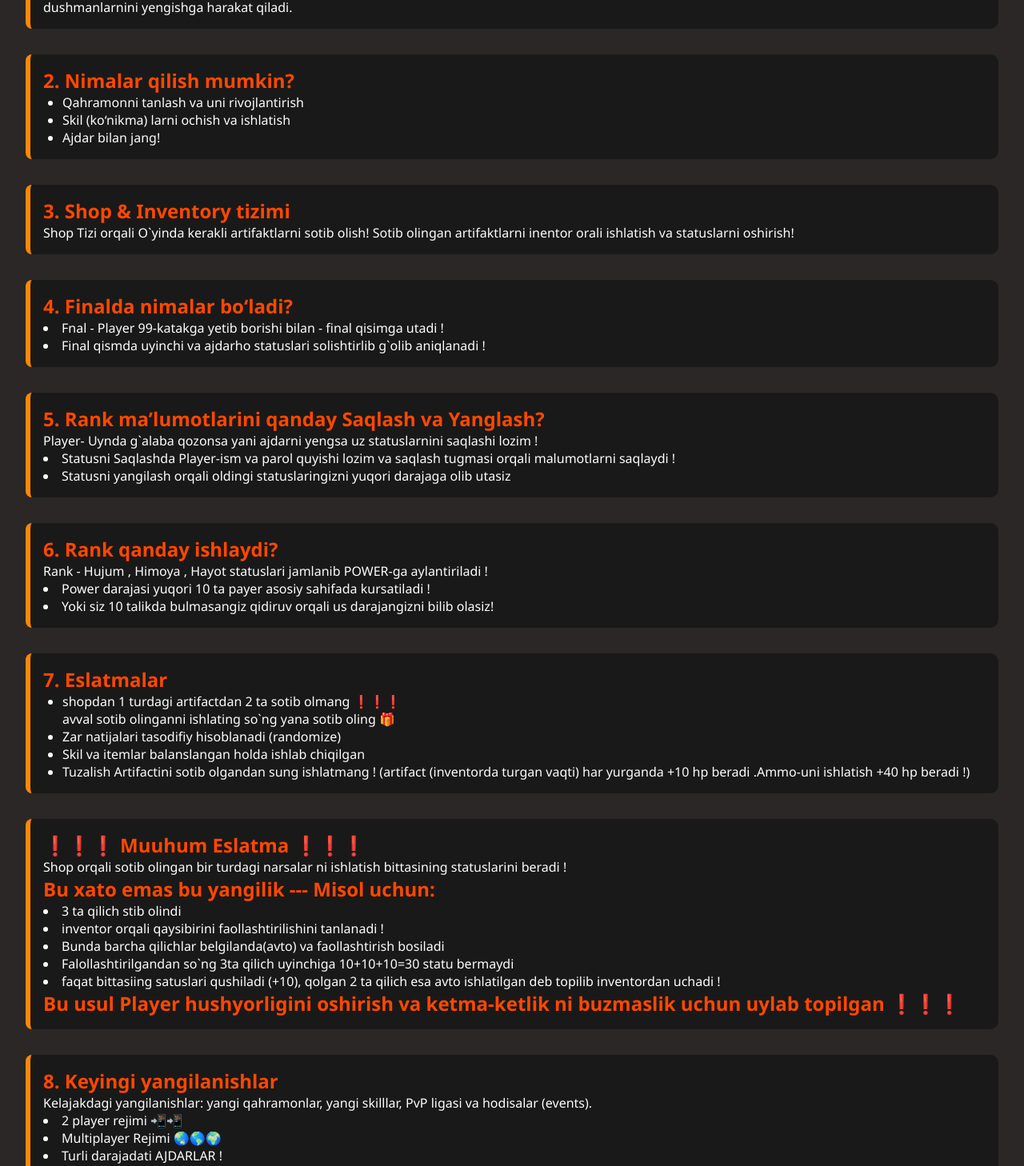
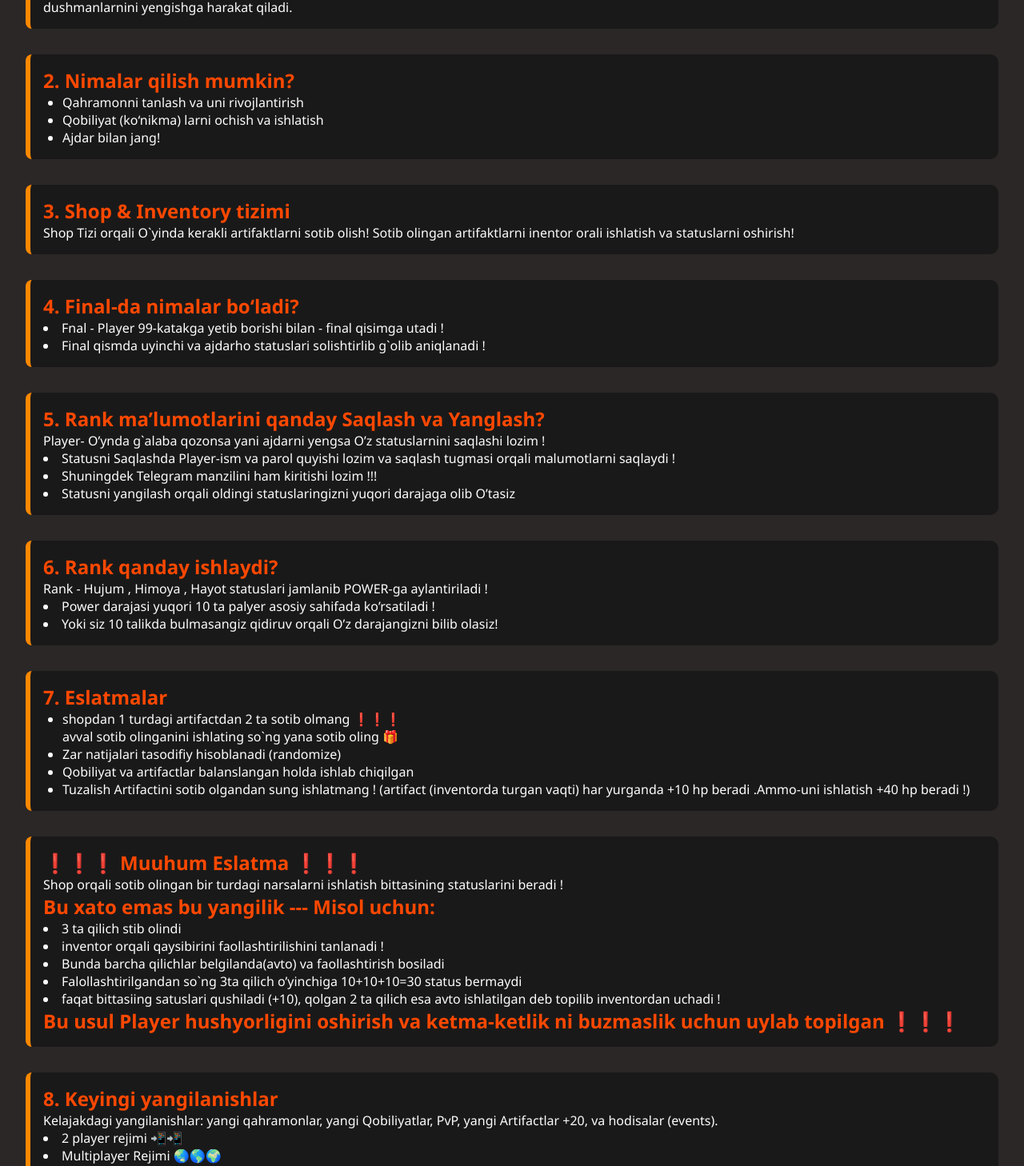
Before and after one commit to Suhrob077/Dice-War, a React (Vite) app: page /abought in a window 1280 px wide. Shown: the part 180-1638 px from the top of the page at 80% size. Built offline with nearby package versions, Linux system fonts and the light colour scheme.

Commit message:
Update 0.1.2

```diff
--- a/src/components/Home/Abought.jsx
+++ b/src/components/Home/Abought.jsx
@@ -11,7 +11,7 @@ const Abought = () => {
         <h2>1. O‘yin mazmuni</h2>
         <p>
           Dice War — bu zarlar orqali jang qilinadigan strategik o‘yin. Har bir
-          o‘yinchi o‘z qahramonini tanlaydi va kuch, himoya, yashas kabi
+          o‘yinchi o‘z qahramonini tanlaydi va kuch, himoya, yashash kabi
           ko‘rsatkichlarni oshirib, dushmanlarnini yengishga harakat qiladi.
         </p>
         {/* <img src="/images/gameplay.png" alt="Game overview" /> */}
@@ -21,7 +21,7 @@ const Abought = () => {
         <h2>2. Nimalar qilish mumkin?</h2>
         <ul>
           <li>Qahramonni tanlash va uni rivojlantirish</li>
-          <li>Skil (ko‘nikma) larni ochish va ishlatish</li>
+          <li>Qobiliyat (ko‘nikma) larni ochish va ishlatish</li>
           <li>Ajdar bilan jang!</li>
         </ul>
         {/* <img src="/images/skills.png" alt="Skills preview" /> */}
@@ -37,7 +37,7 @@ const Abought = () => {
       </section>
 
       <section>
-        <h2>4. Finalda nimalar bo‘ladi?</h2>
+        <h2>4. Final-da nimalar bo‘ladi?</h2>
         <li>
           Fnal - Player 99-katakga yetib borishi bilan - final qisimga utadi !
         </li>
@@ -50,13 +50,16 @@ const Abought = () => {
       <section>
         <h2>5. Rank ma’lumotlarini qanday Saqlash va Yanglash?</h2>
         <p>
-          Player- Uynda g`alaba qozonsa yani ajdarni yengsa uz statuslarnini saqlashi lozim !
+          Player- O’ynda g`alaba qozonsa yani ajdarni yengsa O’z statuslarnini saqlashi lozim !
         </p>
         <li>
           Statusni Saqlashda Player-ism va parol quyishi lozim va saqlash tugmasi orqali malumotlarni saqlaydi !
         </li>
         <li>
-          Statusni yangilash orqali oldingi statuslaringizni yuqori darajaga olib utasiz
+          Shuningdek Telegram manzilini ham kiritishi lozim !!!
+        </li>
+        <li>
+          Statusni yangilash orqali oldingi statuslaringizni yuqori darajaga olib O’tasiz
         </li>
         {/* <img src="/images/rank_data.png" alt="Rank data" /> */}
       </section>
@@ -67,10 +70,10 @@ const Abought = () => {
           Rank - Hujum , Himoya , Hayot statuslari jamlanib POWER-ga aylantiriladi !
         </p>
         <li>
-          Power darajasi yuqori 10 ta payer asosiy sahifada kursatiladi !
+          Power darajasi yuqori 10 ta palyer asosiy sahifada ko’rsatiladi !
         </li>
         <li>
-          Yoki siz 10 talikda bulmasangiz qidiruv orqali us darajangizni bilib olasiz!
+          Yoki siz 10 talikda bulmasangiz qidiruv orqali O’z darajangizni bilib olasiz!
         </li>
         {/* <img src="/images/rank_progression.png" alt="Rank stages" /> */}
       </section>
@@ -79,9 +82,9 @@ const Abought = () => {
         <h2>7. Eslatmalar</h2>
         <ul>
           <li>shopdan 1 turdagi artifactdan 2 ta sotib olmang ❗❗❗</li>
-          <p>avval sotib olinganni ishlating so`ng yana sotib oling 🎁</p>
+          <p>avval sotib olinganini ishlating so`ng yana sotib oling 🎁</p>
           <li>Zar natijalari tasodifiy hisoblanadi (randomize)</li>
-          <li>Skil va itemlar balanslangan holda ishlab chiqilgan</li>
+          <li>Qobiliyat va artifactlar balanslangan holda ishlab chiqilgan</li>
           <li>Tuzalish Artifactini sotib olgandan sung ishlatmang ! (artifact (inventorda turgan vaqti) har yurganda +10 hp beradi .Ammo-uni ishlatish  +40 hp beradi !)</li>
         </ul>
         {/* <img src="/images/tips.png" alt="Tips" /> */}
@@ -90,7 +93,7 @@ const Abought = () => {
       <section>
       <h2>❗❗❗ Muuhum Eslatma ❗❗❗ </h2>
       <p>
-        Shop orqali sotib olingan bir turdagi narsalar ni ishlatish bittasining statuslarini beradi !
+        Shop orqali sotib olingan bir turdagi narsalarni ishlatish bittasining statuslarini beradi !
       </p>
       <h2>
         Bu xato emas bu yangilik --- Misol uchun:
@@ -103,7 +106,7 @@ const Abought = () => {
         Bunda barcha qilichlar belgilanda(avto) va faollashtirish bosiladi
       </li>
       <li>
-        Falollashtirilgandan so`ng 3ta qilich uyinchiga 10+10+10=30 statu bermaydi
+        Falollashtirilgandan so`ng 3ta qilich o’yinchiga 10+10+10=30 status bermaydi
       </li>
       <li>faqat bittasiing satuslari qushiladi (+10), qolgan 2 ta qilich esa avto ishlatilgan deb topilib inventordan uchadi ! </li>
       <h2>Bu usul Player hushyorligini oshirish va ketma-ketlik ni buzmaslik uchun uylab topilgan ❗❗❗</h2>
@@ -112,8 +115,8 @@ const Abought = () => {
       <section>
         <h2>8. Keyingi yangilanishlar</h2>
         <p>
-          Kelajakdagi yangilanishlar: yangi qahramonlar, yangi skilllar, PvP
-          ligasi va hodisalar (events).
+          Kelajakdagi yangilanishlar: yangi qahramonlar, yangi Qobiliyatlar, PvP, yangi Artifactlar +20,
+           va hodisalar (events).
         </p>
         <li>
           2 player rejimi 📲📲
```
